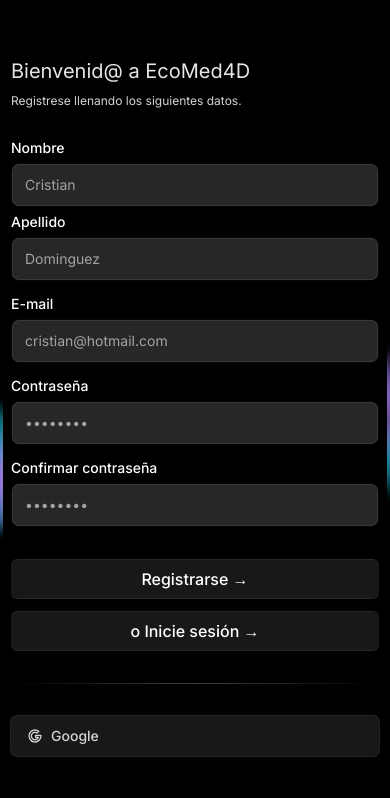
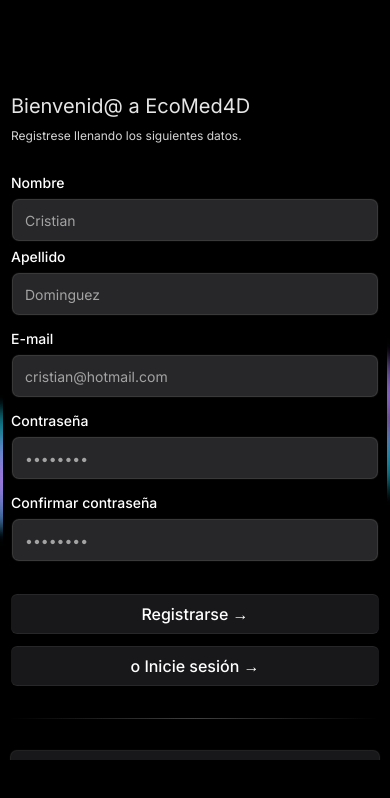
Before and after one commit to CristianCDG/EcoMed4D, a Next.js app in the folder frontend/: page / in a window 390 px wide. Shown: the top 798 px of the page. Built offline with nearby package versions, Linux system fonts and the light colour scheme.

Commit message:
EC4D-1: Corrección de diseño responsivo

```diff
--- a/frontend/app/page.tsx
+++ b/frontend/app/page.tsx
@@ -9,7 +9,7 @@
         <Hero />
       </div>
       <div className="absolute top-0 right-0 bottom-0 left-0 flex items-center justify-center">
-        <div className="w-full max-w-md mx-auto">
+        <div className="w-full max-w-md mx-auto h-[80vh] overflow-auto">
           <SignupFormDemo />
         </div>
       </div>
```
